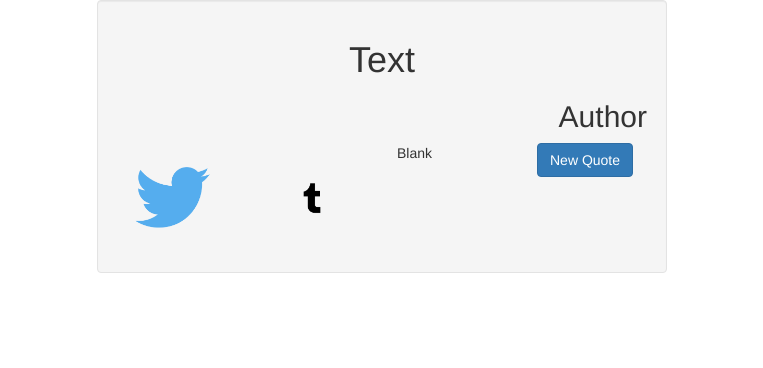
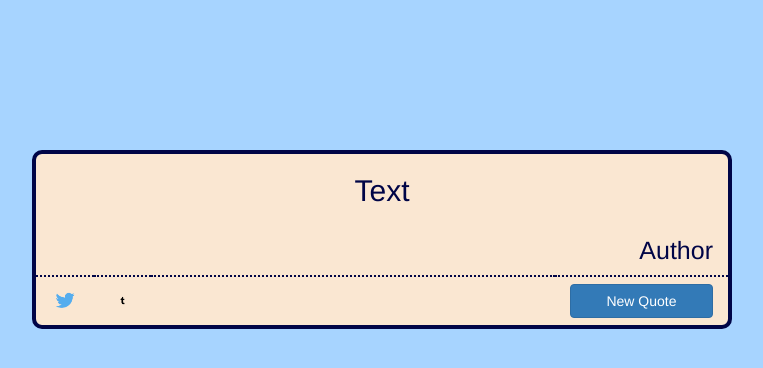
Before and after one commit to phoenixwright-creator/random-quote-machine, a plain HTML site: page index.html in a window 1280 px wide. Shown: the whole page, without its empty margins (258-1021 px from the left). Drawn offline with nearby package versions, Linux system fonts and the light colour scheme.

Commit message:
colored text and background, resized box, adjust size of img and aligned the elements on the same line for a better visual experience

```diff
--- a/index.html
+++ b/index.html
@@ -5,29 +5,33 @@
         <meta charset="UTF-8">
         <meta name="viewport" content="width=device-width, initial-scale=1.0">
         <link rel="stylesheet" href="https://maxcdn.bootstrapcdn.com/bootstrap/3.3.7/css/bootstrap.min.css" integrity="sha384-BVYiiSIFeK1dGmJRAkycuHAHRg32OmUcww7on3RYdg4Va+PmSTsz/K68vbdEjh4u" crossorigin="anonymous"/>
+        <link rel="stylesheet" href="/style.css">
         <title>Random Quote Machine</title>
+    </head>
 
-    </head>
-    <style>
-        #quote-box{
-            width: 600px;
-        }
-    </style>
     <body>
         <div id="quote-box" class="container-fluid">
-            <div class="well">
-                <h1 id="text" class="text-center">Text</h1>
-                <h2 id="author" class="text-right">Author</h2>
+            <div class="container box">
                 <div class="row">
-                    <div class="col-xs-3">
-                        <a href="https://twitter.com/intent/tweet" id="tweet-quote"><img src="/img/twitter-logo.png" alt="Twitter Link" class="img-responsive"></a>
+                    <div class="col-xs-12 col-sm-12 col-md-12 col-lg-12">
+                        <h1 id="text" class="text-center">Text</h1>
                     </div>
-                    <div class="col-xs-3">
-                        <a href="#" id="tumblr-quote"><img src="/img/tumblr-logo.png" alt="Tumblr Link" class="img-responsive"></a>
+                </div>
+                <div class="row">
+                    <div class="col-xs-12 col-sm-12 col-md-12 col-lg-12">
+                        <h2 id="author" class="text-right">Author</h2>
                     </div>
-                    <div class="col-xs-3">Blank</div>
-                    <div class="col-xs-3">
-                        <button id="new-quote" class="btn btn-primary text-nowrap">New Quote</button>
+                </div>
+                <div class="row">
+                    <div class="col-xs-1 col-sm-1 col-md-1 col-lg-1 centered">
+                        <a href="https://twitter.com/intent/tweet" id="tweet-quote"><img src="/img/twitter-logo.png" alt="Twitter Link" class="img-responsive logo"></a>
+                    </div>
+                    <div class="col-xs-1 col-sm-1 col-md-1 col-lg-1 centered">
+                        <a href="#" id="tumblr-quote"><img src="/img/tumblr-logo.png" alt="Tumblr Link" class="img-responsive logo"></a>
+                    </div>
+                    <div class="col-xs-7 col-sm-7 col-md-7 col-lg-7 centered"></div>
+                    <div class="col-xs-3 col-sm-3 col-md-3 col-lg-3 centered">
+                        <button id="new-quote" class="btn btn-primary btn-block">New Quote</button>
                     </div>
                 </div>
             </div>
--- a/style.css
+++ b/style.css
@@ -0,0 +1,38 @@
+.logo {
+    height: fit-content;
+}
+
+.centered {
+    display: flex;
+    height: 50px;
+    align-items: center;
+    justify-content: center;
+    border-top: 2px dotted rgb(0, 5, 71);;
+}
+
+.box {
+    width: 700px;
+    background-color: rgb(250, 231, 210);
+    border: 4px solid rgb(0, 5, 71);
+    border-radius: 10px;
+    margin-top: 150px;
+}
+
+#new-quote {
+    display: flex;
+    justify-content: center;
+}
+
+body {
+    background-color: rgb(167, 212, 255);
+}
+
+#text {
+    color: rgb(0, 5, 71);
+    font-size: 30px;
+}
+
+#author {
+    color: rgb(0, 5, 71);
+    font-size: 25px;
+}
```
